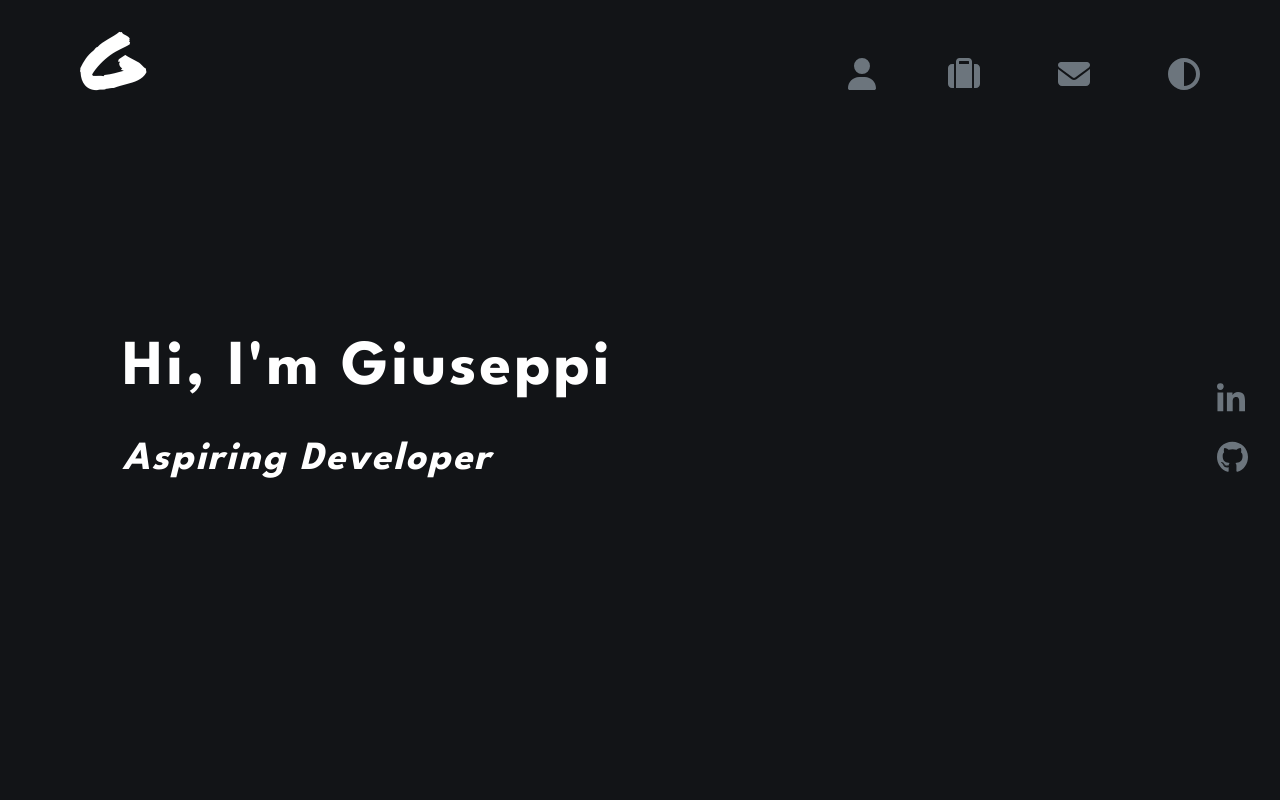
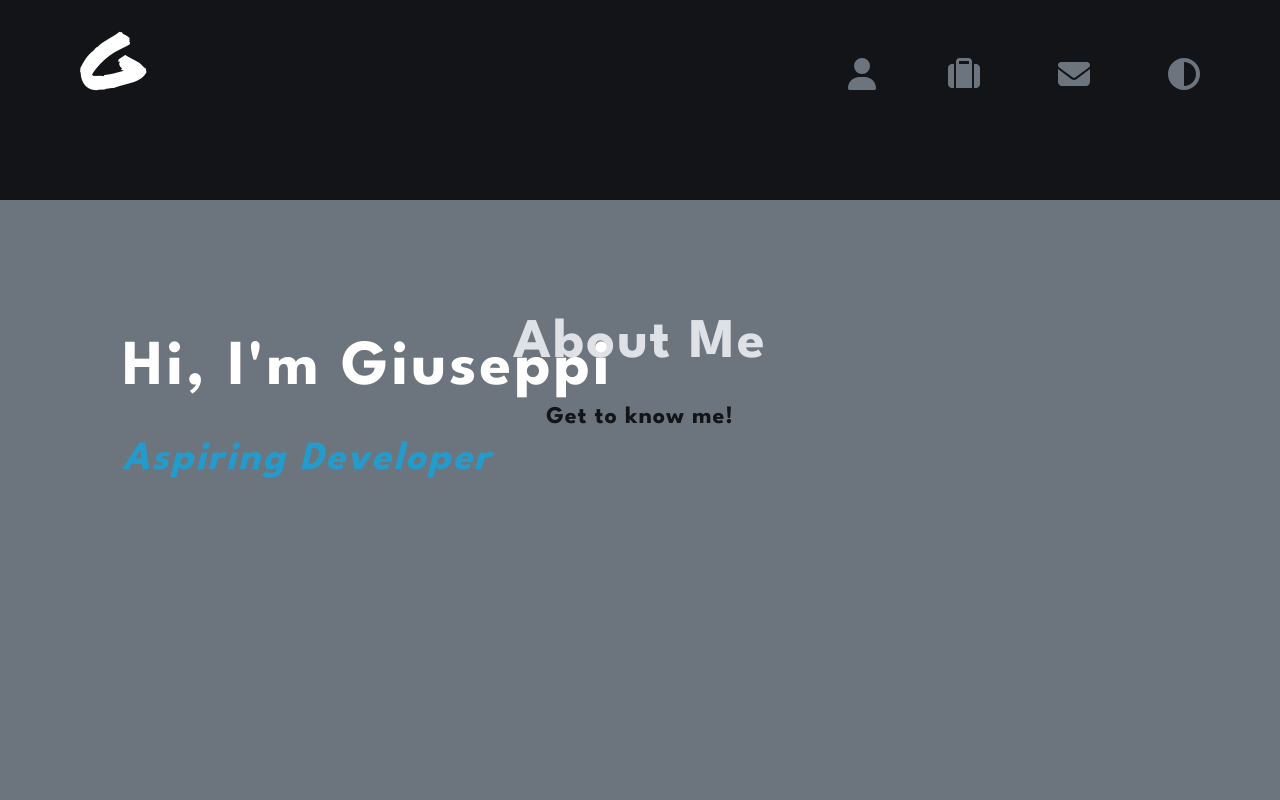
Before and after one commit to giuseppi/giuseppipelayo.com, a React (Create React App) app: page / in a window 1280 px wide. Shown: the top 800 px of the page. Built offline with nearby package versions, Linux system fonts and the light colour scheme.

Commit message:
fixed header vh + home hover + slogan color

```diff
--- a/src/App.scss
+++ b/src/App.scss
@@ -29,7 +29,7 @@ html {
 
 .header-container {
   background-color: #121417;
-  min-height: 100vh;
+  max-height: 100vh;
 }
 
 .about-container {
@@ -54,7 +54,6 @@ html {
 /* header.js */
 
 .general {
-  color: white;
   font-family: "League Spartan", sans-serif;
   position: absolute;
   top: 50%;
@@ -63,11 +62,13 @@ html {
 }
 
 .name {
+  color: white;
   font-size: 4rem;
   letter-spacing: 3px;
 }
 
 .slogan {
+  color: #239ccd;
   font-style: italic;
   font-size: 2.5rem;
   letter-spacing: 2px;
@@ -185,7 +186,7 @@ html {
   font-size: 5rem;
   float: "left";
   padding: 15px 0;
-  transition: opacity 0.75s, transform 0.5s ease-in-out;
+  transition: color 1s ease;
 }
 
 .nav-content {
@@ -248,8 +249,7 @@ html {
 
 .home:hover,
 .footer-home:hover {
-  opacity: 0.5;
-  transform: skew(5deg, 5deg);
+  color: #239ccd;
 }
 
 /* about.js */
@@ -300,7 +300,7 @@ html {
   text-decoration: none;
   font-family: "Permanent Marker", cursive;
   font-size: 5rem;
-  transition: opacity 0.75s, transform 0.5s ease-in-out;
+  transition: color 1s ease;
   display: flex;
   justify-content: center;
   position: relative;
--- a/src/components/header.js
+++ b/src/components/header.js
@@ -1,4 +1,5 @@
 import React from "react";
+import { HashLink } from "react-router-hash-link";
 import Navbar from "./navbar";
 import SocialItem from "./socialitem.js";
 
--- a/src/components/navbar.js
+++ b/src/components/navbar.js
@@ -12,7 +12,7 @@ const Navbar = () => {
   return (
     <>
       <section className="navbar">
-        <HashLink to="/" className="home">
+        <HashLink smooth to="/" className="home">
           G
         </HashLink>
         <nav className="nav-content">
```
